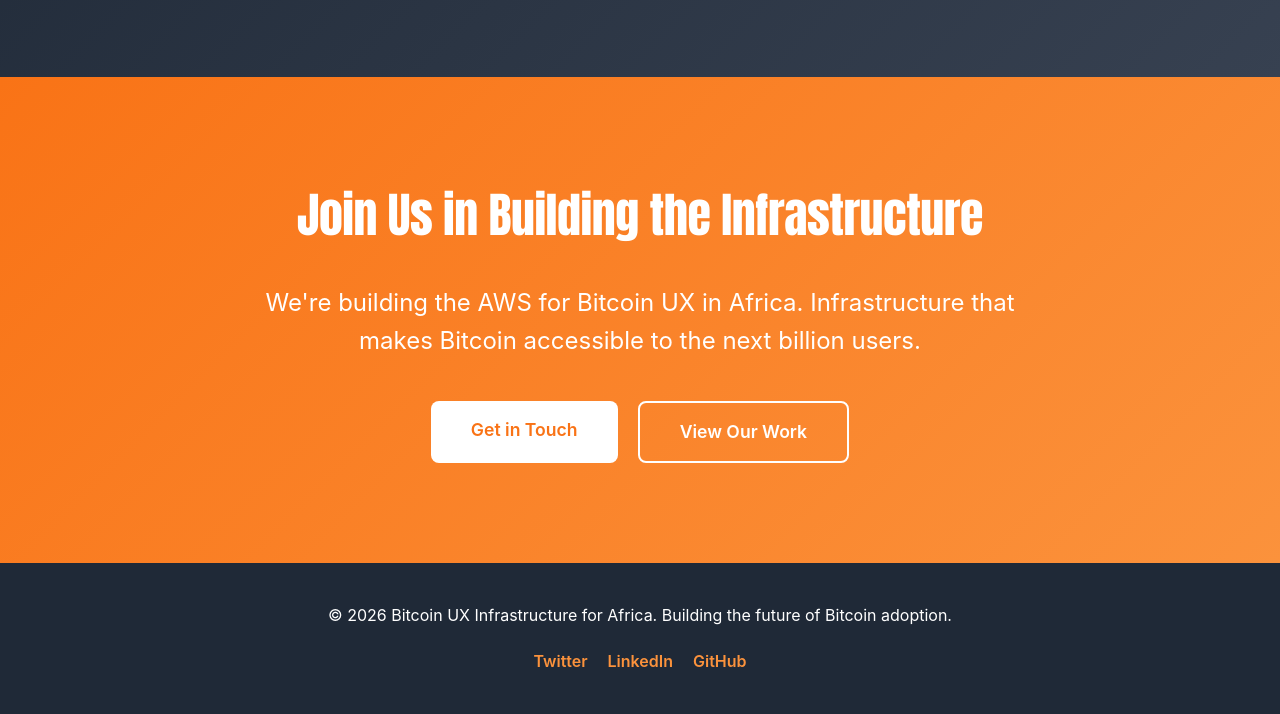
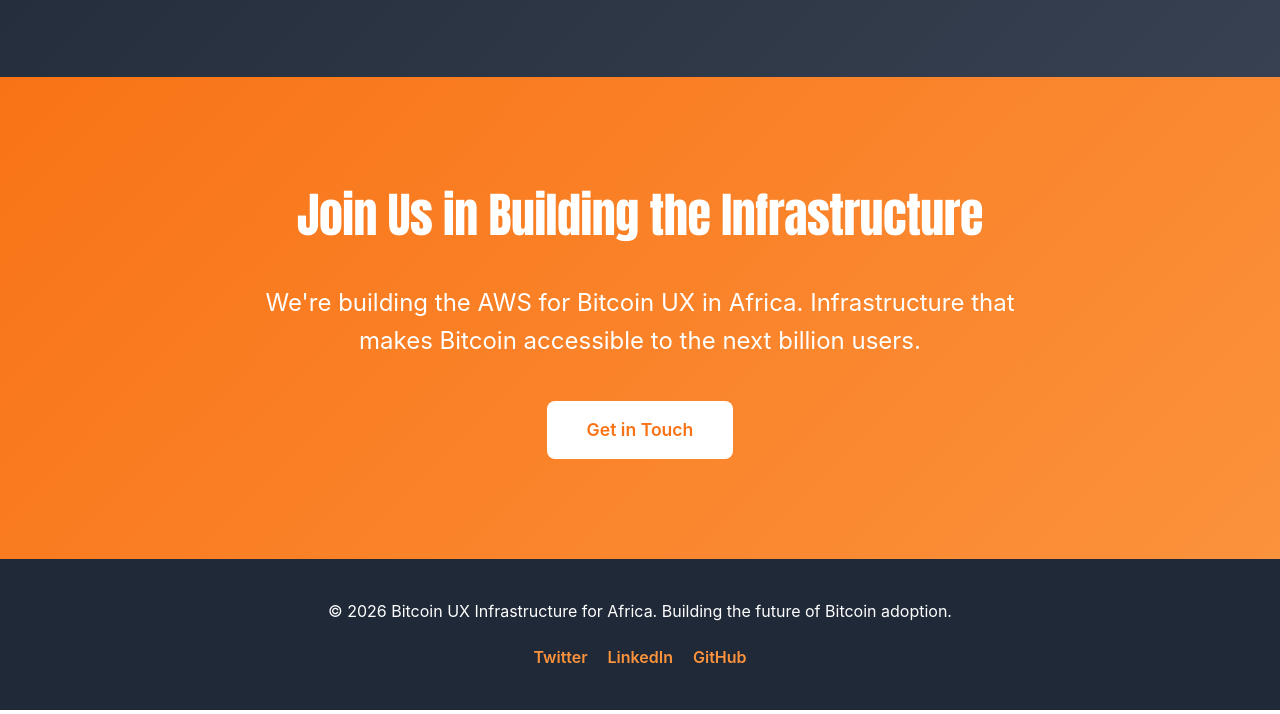
Before and after one commit to markkamau1/bitcoin-ux-africa, a plain HTML site: page index.html in a window 1280 px wide. Shown: the part 3122-3836 px from the top of the page. Drawn offline with Linux system fonts and the light colour scheme; a web font is replaced by a local one.

Commit message:
Update index.html

```diff
--- a/index.html
+++ b/index.html
@@ -655,7 +655,6 @@
             <p>We're building the AWS for Bitcoin UX in Africa. Infrastructure that makes Bitcoin accessible to the next billion users.</p>
             <div class="cta-buttons">
                 <a href="mailto:your.email@example.com" class="btn btn-primary">Get in Touch</a>
-                <a href="#" class="btn btn-secondary">View Our Work</a>
             </div>
         </div>
     </section>
```
